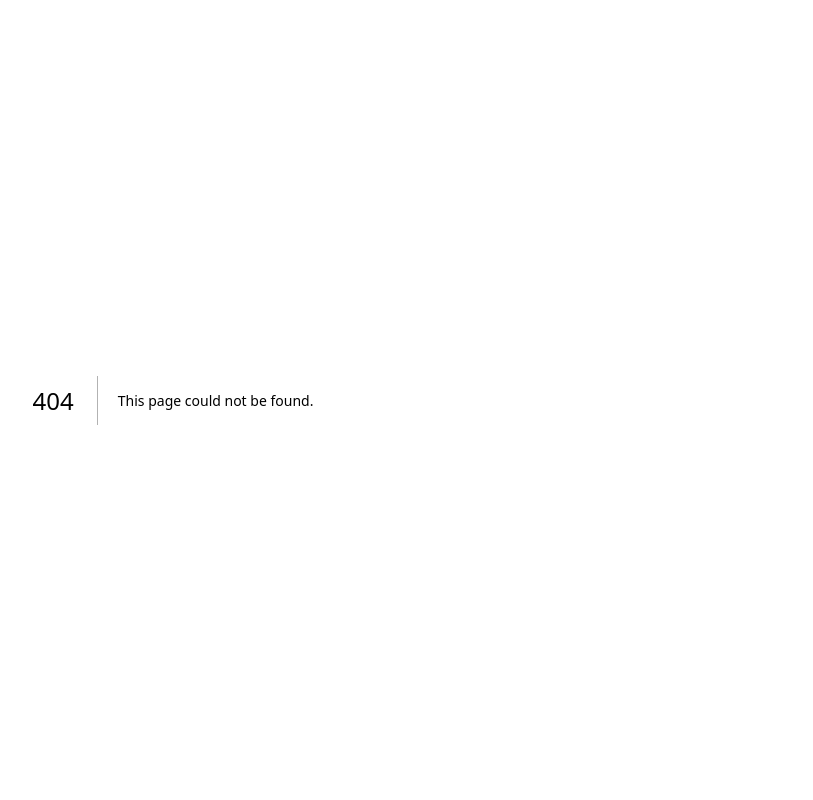
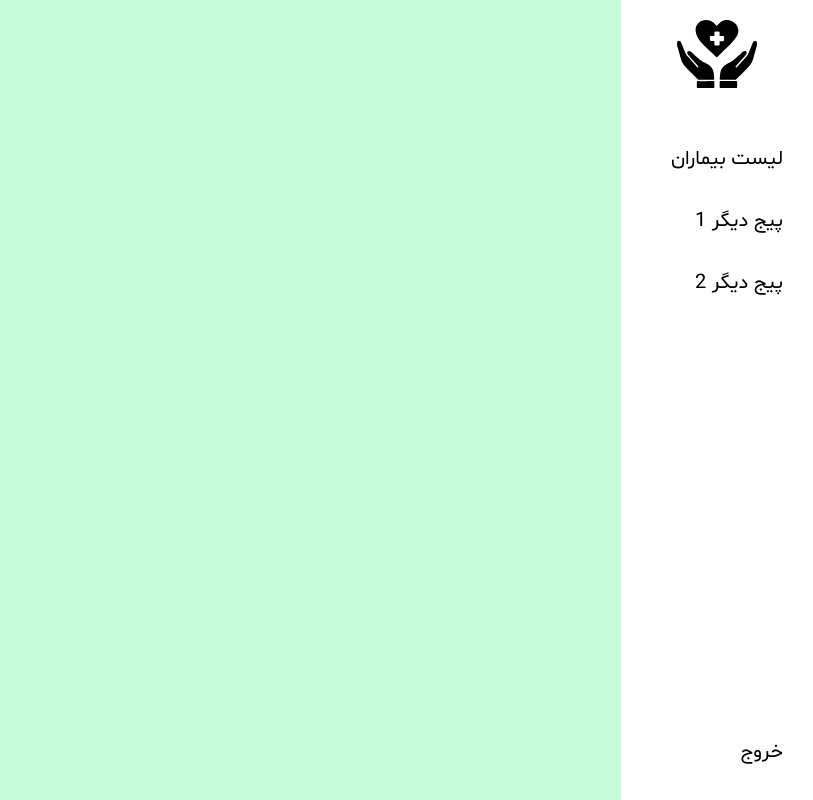
Before and after one commit to aliNzLami/samarayane_task_interview, a Next.js app: page /dashboard/other1 in a window 1280 px wide. Before the commit this address had no page. Shown: the whole page, without its empty margins (467-1280 px from the left). Built offline with nearby package versions, Linux system fonts and the light colour scheme.

Commit message:
dashboard layout: desktop sidebar (ui, routing)

```diff
--- /dev/null
+++ b/src/app/dashboard/(Layout)/DashboardLayoutContainer.jsx
@@ -0,0 +1,13 @@
+import Sidebar from "./Sidebar"
+
+function DashboardLayoutContainer() {
+    return (
+        <>
+            <div className='hidden md:block w-[20%] lg:w-[15%] sidebar-desktop'>
+                <Sidebar />
+            </div>
+        </>
+    )
+}
+
+export default DashboardLayoutContainer
--- /dev/null
+++ b/src/app/dashboard/(Layout)/Logout.jsx
@@ -0,0 +1,16 @@
+'use client'
+
+function Logout() {
+
+    const handleLogout = () => {
+
+    }
+
+    return (
+        <div onClick={handleLogout} className='sidebarItems text-20 mb-4 cursor-pointer'>
+            خروج
+        </div>
+    )
+}
+
+export default Logout
--- /dev/null
+++ b/src/app/dashboard/(Layout)/Sidebar.jsx
@@ -0,0 +1,32 @@
+'use client'
+
+import logo from '@/assets/pics/public-health-icon.svg'
+import { dashboardRoutes } from '@/lib/dashboardRoutes'
+import Image from 'next/image'
+import SidebarItems from './SidebarItems'
+import Logout from './Logout'
+
+function Sidebar() {
+    return (
+        <>
+            <div className="flex flex-col justify-between h-[100%]">
+                <nav className="flex flex-col gap-4">
+                    <div className="w-[100%] flex items-center justify-center mb-10">
+                        <Image alt="Sama Patient Logo" src={logo.src} width={80} height={80} />
+                    </div>
+                    {
+                        dashboardRoutes.map(item => {
+                            return (
+                                <SidebarItems item={item} />
+                            )
+                        })
+                    }
+                </nav>
+
+                <Logout />
+            </div>
+        </>
+    )
+}
+
+export default Sidebar
--- /dev/null
+++ b/src/app/dashboard/(Layout)/SidebarItems.jsx
@@ -0,0 +1,19 @@
+'use client'
+
+import { useRouter } from "next/navigation"
+
+function SidebarItems({item}) {
+    const route = useRouter();
+
+    return (
+        <div
+            className='sidebarItems mb-4 cursor-pointer'
+            key={item.url}
+            onClick={() => route.push(item.url)}
+        >
+            { item.title }
+        </div>
+    )
+}
+
+export default SidebarItems
--- /dev/null
+++ b/src/app/dashboard/layout.jsx
@@ -0,0 +1,10 @@
+import DashboardLayoutContainer from "./(Layout)/DashboardLayoutContainer";
+
+export default function DashboardLayout({ children }) {
+    return (
+      <div className="dashboardBody min-h-[100vh]">
+        <DashboardLayoutContainer />
+        {children}
+      </div>
+    );
+}
--- /dev/null
+++ b/src/app/dashboard/other1/page.jsx
@@ -0,0 +1,7 @@
+function page() {
+    return (
+      <div>page 1</div>
+    )
+  }
+
+  export default page
--- /dev/null
+++ b/src/app/dashboard/other2/page.jsx
@@ -0,0 +1,7 @@
+function page() {
+  return (
+    <div>page 2</div>
+  )
+}
+
+export default page
--- a/src/app/layout.js
+++ b/src/app/layout.js
@@ -1,6 +1,7 @@
 import { Geist, Geist_Mono } from "next/font/google";
 import "@/styles/globals.css";
 import "@/styles/auth.css";
+import '@/styles/dashboard.css';
 
 const geistSans = Geist({
   variable: "--font-geist-sans",
@@ -13,7 +14,7 @@ const geistMono = Geist_Mono({
 });
 
 export const metadata = {
-  title: "Create Next App",
+  title: "Sama Rayane Interview Task",
   description: "Generated by create next app",
 };
 
--- /dev/null
+++ b/src/lib/dashboardRoutes.js
@@ -0,0 +1,17 @@
+export const dashboardRoutes = [
+    {
+        url: '/dashboard',
+        title: 'لیست بیماران',
+        icon: ''
+    },
+    {
+        url: '/dashboard/other1',
+        title: 'پیج دیگر 1',
+        icon: ''
+    },
+    {
+        url: '/dashboard/other2',
+        title: 'پیج دیگر 2',
+        icon: ''
+    },
+]
--- a/src/styles/color.css
+++ b/src/styles/color.css
@@ -1,5 +1,5 @@
 :root {
-    --main-green: #dfffea;
+    --main-green: #c7fbd9;
     --black-text: #002629;
 
     --main-green-darkMode: rgb(0, 169, 160);
--- /dev/null
+++ b/src/styles/dashboard.css
@@ -0,0 +1,33 @@
+@import './color.css';
+
+
+.dashboardBody {
+    background-color: var(--main-green);
+    direction: rtl;
+    transition: 0.3s;
+}
+
+.darkMode .dashboardBody {
+    background-color: var(--bg-darkMode);
+}
+
+.sidebar-desktop {
+    background-color: #fff;
+    position: fixed;
+    height: 100vh;
+    padding: 20px 30px;
+}
+
+.darkMode .sidebar-desktop {
+    background-color: var(--main-green-darkMode);
+}
+
+.sidebarItems {
+    font-size: 20px;
+}
+
+@media (max-width: 1148px) {
+    .sidebarItems {
+        font-size: 16px;
+    }
+}
```
Also changed, not shown: src/app/dashboard/page.jsx (added, +8 -0 lines), src/assets/pics/public-health-icon.svg (added).
